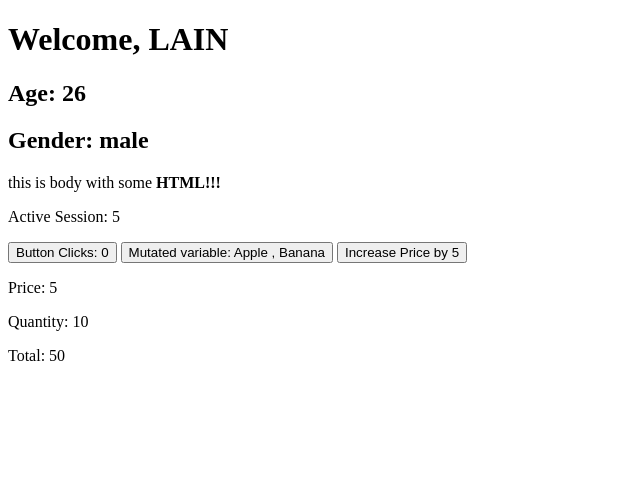
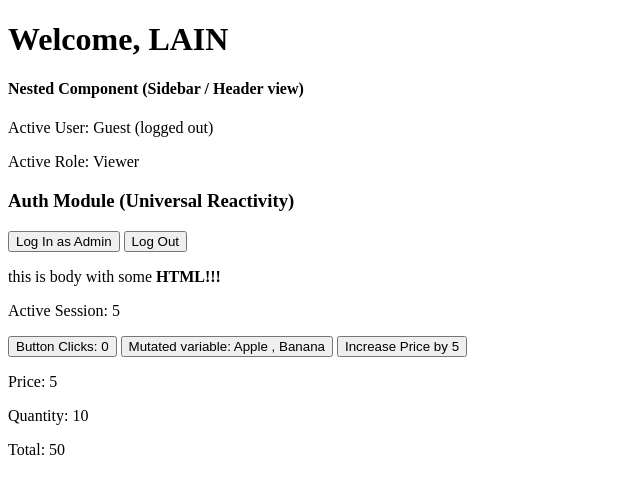
Before and after one commit to lain-the-coder/basic-svelte-introduction, a Svelte app: page / in a window 1280 px wide. Shown: the top 494 px of the page, without its empty margins (0-640 px from the left). Built offline with nearby package versions, Linux system fonts and the light colour scheme.

Commit message:
Practiced - shared state across files/components

```diff
--- a/src/App.svelte
+++ b/src/App.svelte
@@ -1,5 +1,7 @@
 <script>
   import Nested from "./Nested.svelte";
+  import { auth, LogIn, LogOut } from "./Auth.svelte";
+
   let items = $state(["Apple", "Banana"]);
   let name = "lain";
   let string = `this is body with some <strong>HTML!!!</strong>`;
@@ -8,14 +10,17 @@
   let quantity = $state(10);
   let total = $derived(price * quantity);
   let secondsActive = $state(0);
+
   $inspect(items).with((type, value) => {
     console.log("items updated to: ", value);
   });
+
   // mount once effect use
   $effect(() => console.log("im learning effects!!"));
   function increment() {
     count += 1;
   }
+
   // timer with effect
   $effect(() => {
     const timer = setInterval(() => (secondsActive += 1), 1000);
@@ -23,10 +28,12 @@
       clearInterval(timer);
     };
   });
+
   function mutation() {
     items.push("Cherry");
     items[1] = "Avacado";
   }
+
   function increasePrice() {
     price += 5;
     console.log("New price", $state.snapshot(price));
@@ -34,16 +41,30 @@
 </script>
 
 <h1>Welcome, {name.toUpperCase()}</h1>
+
+<!-- Shared state read inside child component -->
 <Nested></Nested>
+
+<!-- Shared state read and controlled in parent component -->
+<div>
+  <h3>Auth Module (Universal Reactivity)</h3>
+  <button onclick={LogIn}>Log In as Admin</button>
+  <button onclick={LogOut}>Log Out</button>
+</div>
+
 <p>{@html string}</p>
 <p>Active Session: {secondsActive}</p>
+
 <button onclick={increment}>
   Button Clicks: {count}
 </button>
+
 <button onclick={mutation}>
   Mutated variable: {items.join(" , ")}
 </button>
+
 <button onclick={increasePrice}> Increase Price by 5 </button>
+
 <p>Price: {price}</p>
 <p>Quantity: {quantity}</p>
 <p>Total: {total}</p>
--- /dev/null
+++ b/src/Auth.svelte.js
@@ -0,0 +1,19 @@
+// shared state for auth
+
+export const auth = $state({
+  user: "Guest (logged out)",
+  role: "Viewer",
+  accessToken: "None",
+});
+
+export function LogIn() {
+  auth.user = "lain iwakura";
+  auth.role = "Admin";
+  auth.accessToken = "isjdosjKiojos";
+}
+
+export function LogOut() {
+  auth.user = "Guest (Logged out)";
+  auth.role = "Viewer";
+  auth.accessToken = "None";
+}
--- a/src/Nested.svelte
+++ b/src/Nested.svelte
@@ -1,7 +1,9 @@
 <script>
-  let age = 26;
-  let gender = "male";
+  import { auth } from "./Auth.svelte";
 </script>
 
-<h2>Age: {age}</h2>
-<h2>Gender: {gender}</h2>
+<div>
+  <h4>Nested Component (Sidebar / Header view)</h4>
+  <p>Active User: {auth.user}</p>
+  <p>Active Role: {auth.role}</p>
+</div>
```
